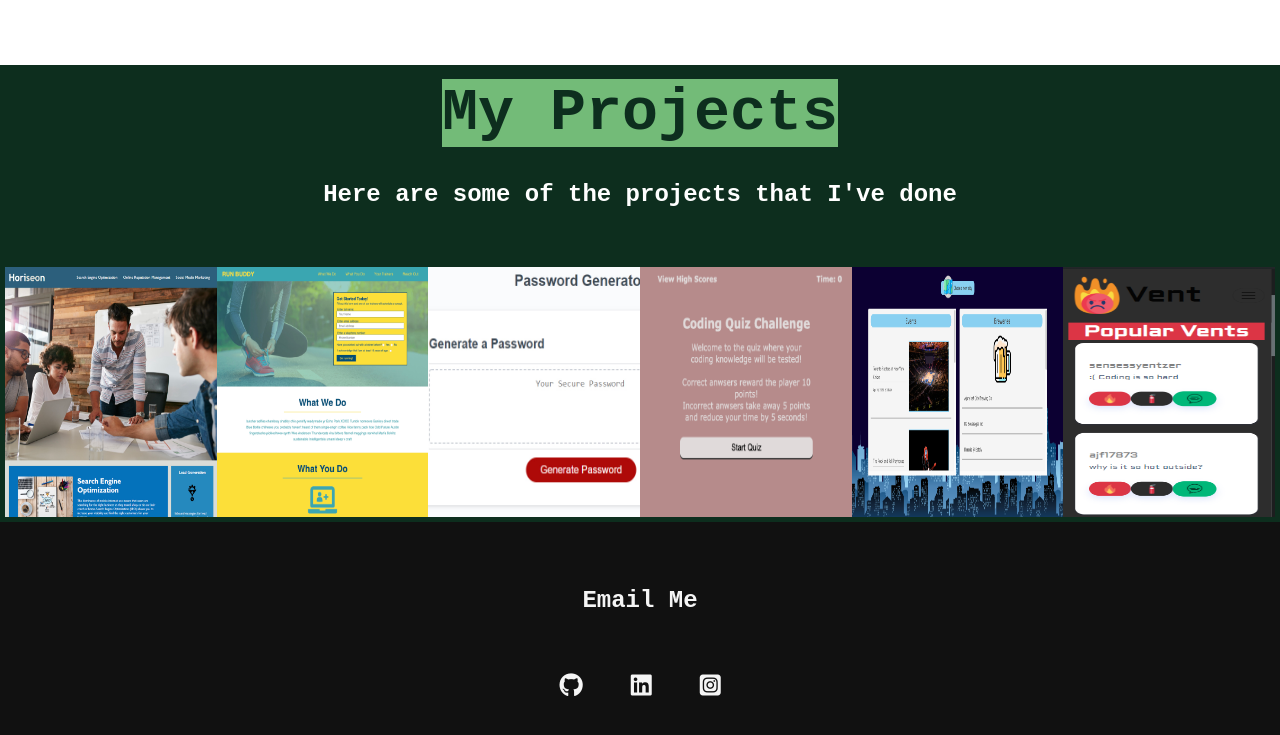
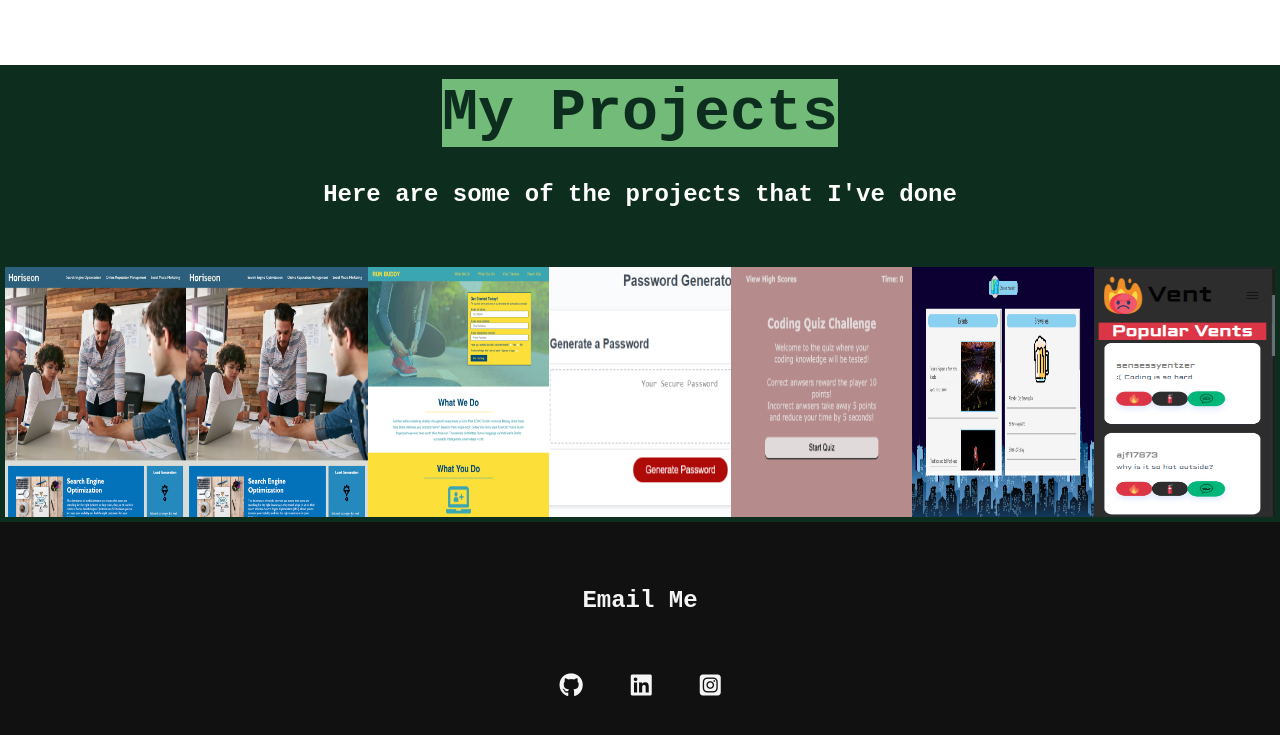
Before and after one commit to amadayasuki/Sensess-Website, a plain HTML site: page index.html in a window 1280 px wide. Shown: the part 1203-1938 px from the top of the page. Drawn offline with Linux system fonts and the light colour scheme; a web font is replaced by a local one.

Commit message:
Update index.html

```diff
--- a/index.html
+++ b/index.html
@@ -69,6 +69,8 @@
         <!--delete this-->
         <div class="container">
             <div class="portfolio">
+              <!-- Final Project-->
+              <a href="https://watchlist-list-app.herokuapp.com/" class="portfolio__item"><img src="img/horiseonmockup.jpg" alt="Final Project" class="portfolio__img"></a>
             <!--Project 1-->
             <a href="https://amadayasuki.github.io/Horiseon--Challenge-1/" class="portfolio__item"><img src="img/horiseonmockup.jpg" alt="Project 1" class="portfolio__img"></a>
              <!--Project 2-->
```
